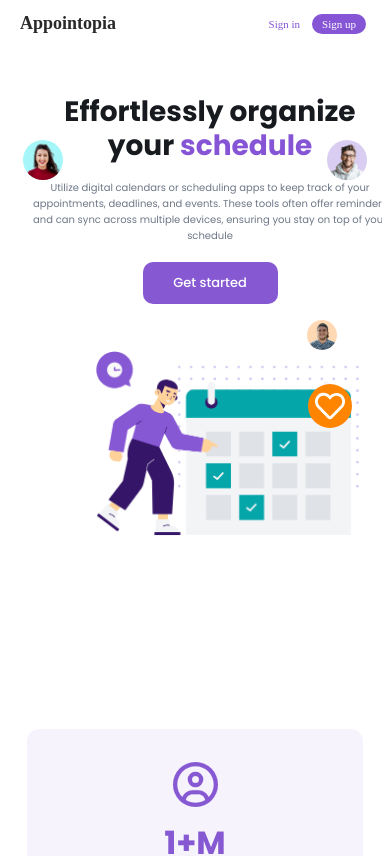
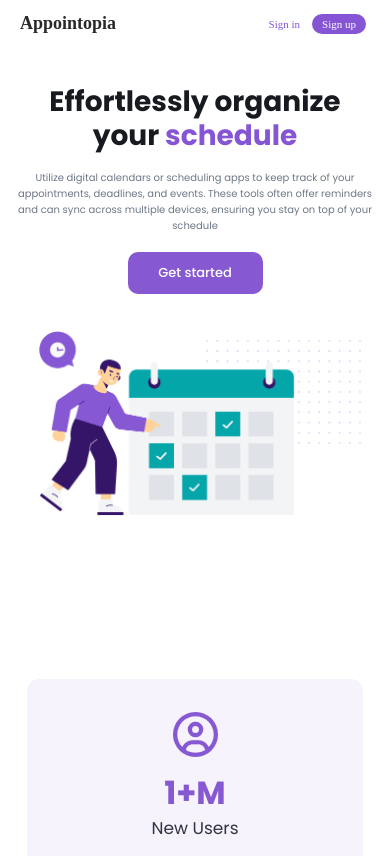
Before and after one commit to lalit-sahu-iphtech/Online-Appointment-Schedule, a React (Vite) app in the folder Appointopia-App/: page / in a window 390 px wide. Shown: the top 856 px of the page. Built offline with nearby package versions, Linux system fonts and the light colour scheme; no server answers.

Commit message:
hide profile image in mobile screen

```diff
--- a/Appointopia-App/src/component/Hero/hero.css
+++ b/Appointopia-App/src/component/Hero/hero.css
@@ -450,18 +450,21 @@
 
 
 /* =========================
-   MOBILE
+   MOBILE - UPDATED
 ========================= */
 
 @media (max-width: 500px) {
 
   .hero {
-    min-height: 600px;
+    min-height: 550px;
+    display: flex;
+    flex-direction: column;
+    align-items: center;
   }
 
 
   .hero-content {
-    padding: 45px 15px 0;
+    padding: 35px 15px 0;
   }
 
 
@@ -480,6 +483,8 @@
     font-size: 10px;
 
     line-height: 1.6;
+
+    max-width: 100%;
   }
 
 
@@ -495,75 +500,65 @@
   }
 
 
+  /* =========================
+     HIDE PROFILE IMAGES ON MOBILE
+  ========================= */
+
+  .hero-profile-left,
+  .hero-profile-right,
+  .hero-profile-small {
+    display: none !important;
+  }
+
+
+  /* =========================
+     HIDE HEART ICON ON MOBILE
+  ========================= */
+
+  .hero-heart {
+    display: none !important;
+  }
+
+
+  /* =========================
+     CENTER ILLUSTRATION ON MOBILE
+  ========================= */
+
   .hero-illustration {
     width: 100%;
+    max-width: 400px;
+    height: auto;
+    min-height: 220px;
+    margin: 10px auto 0;
+    display: flex;
+    align-items: center;
+    justify-content: center;
 
-    height: 270px;
 
-    margin-top: 10px;
   }
 
 
   .hero-main-image {
-    width: 320px;
-
-    height: 260px;
-
-    left: 50%;
+    width: 100%;
+    max-width: 320px;
+    height: auto;
+    position: relative;
+    left: 0;
+    transform: none;
+    margin: 0 auto;
+    display: block;
+    margin-left: -30px;
+    margin-top: 20px;
   }
 
 
   .hero-dots {
-    width: 210px;
-    height: 170px;
+    width: 180px;
+    height: 140px;
+    position: absolute;
+    right: 2%;
+    top: 20px;
+    opacity: 0.6;
 
-    right: 2%;
-
-    top: 30px;
-  }
-
-
-  .hero-heart {
-    width: 44px;
-    height: 44px;
-
-    right: 8%;
-
-    top: 70px;
-  }
-
-
-  .hero-heart svg {
-    font-size: 20px;
-  }
-
-
-  .hero-profile-left {
-    width: 40px;
-    height: 40px;
-
-    left: 4%;
-
-    top: 90px;
-  }
-
-
-  .hero-profile-right {
-    width: 40px;
-    height: 40px;
-
-    right: 4%;
-
-    top: 90px;
-  }
-
-
-  .hero-profile-small {
-    width: 30px;
-    height: 30px;
-
-    right: 12%;
-
-    top: 270px;
   }
 }
```
Also changed, not shown: Appointopia-App/src/component/Hero/Hero.jsx (+7 -15 lines).
